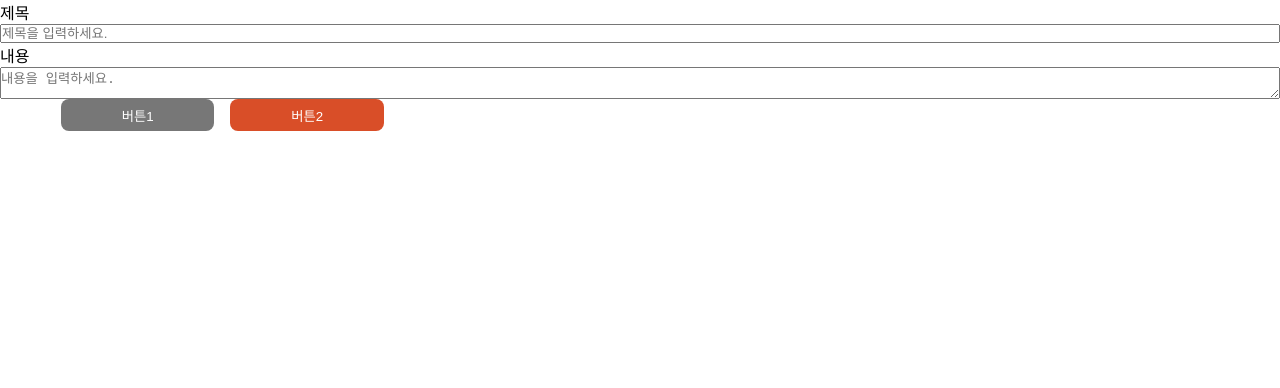
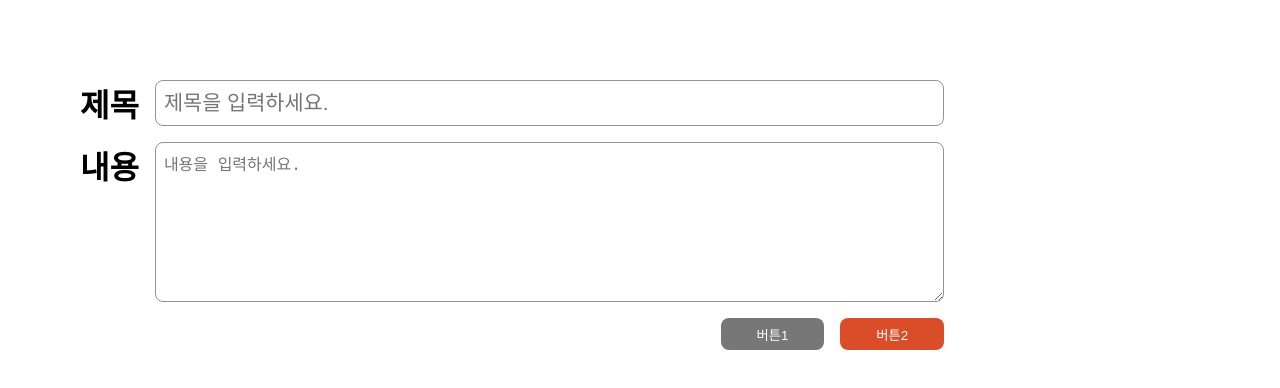
Before and after one commit to Toy2-Team3/sweety, a React (Create React App) app: page / in a window 1280 px wide. Shown: the top 388 px of the page. Built offline with nearby package versions, Linux system fonts and the light colour scheme.

Commit message:
Feat: 커뮤니티 글 작성페이지 디자인 완료

```diff
--- a/src/components/community/community-create-item/CommunityCreateItem.tsx
+++ /dev/null
@@ -1,24 +0,0 @@
-import React from 'react';
-import CommunityItemButtons from '../Community-item-buttons/CommunityItemButtons';
-import styled from 'styled-components';
-
-const InputForm = styled.form`
-  display: flex;
-  flex-direction: column;
-`;
-
-const CommunityCreateItem = () => {
-  return (
-    <div>
-      <InputForm>
-        <label>제목</label>
-        <input type="text" placeholder="제목을 입력하세요." />
-        <label>내용</label>
-        <textarea placeholder="내용을 입력하세요." />
-      </InputForm>
-      <CommunityItemButtons />
-    </div>
-  );
-};
-
-export default CommunityCreateItem;
--- /dev/null
+++ b/src/components/community/community-edit/CommunityEdit.tsx
@@ -0,0 +1,89 @@
+import React from 'react';
+import CommunityItemButtons from '../Community-item-buttons/CommunityItemButtons';
+import styled from 'styled-components';
+
+const EditWrapper = styled.div`
+  width: 80%;
+  height: 80vh;
+  padding: 5rem;
+
+  display: flex;
+  flex-direction: column;
+  gap: 1rem;
+
+  /* background-color: beige; */
+`;
+
+const InputForm = styled.form`
+  width: 100%;
+
+  display: flex;
+  flex-direction: column;
+  gap: 1rem;
+`;
+
+const InputWrapper = styled.div`
+  --width: 100%;
+  --padding: 0.5rem;
+
+  display: flex;
+  flex-direction: row;
+  gap: 1rem;
+  justify-content: left;
+  align-items: top;
+
+  label {
+    font-size: 2rem;
+    font-weight: bold;
+    white-space: nowrap;
+  }
+
+  input {
+    width: var(--width);
+    padding: var(--padding);
+
+    border-radius: 0.5rem;
+    border: 1px solid #949494;
+
+    font-size: 1.3rem;
+  }
+
+  textarea {
+    width: var(--width);
+    height: 10rem;
+    padding: var(--padding);
+
+    border-radius: 0.5rem;
+    border: 1px solid #949494;
+
+    font-size: 1rem;
+    font-weight: normal;
+  }
+`;
+
+const ButtonWrapper = styled.div`
+  display: flex;
+  justify-content: right;
+`;
+
+const CommunityEdit = () => {
+  return (
+    <EditWrapper>
+      <InputForm>
+        <InputWrapper>
+          <label htmlFor="title">제목</label>
+          <input type="text" placeholder="제목을 입력하세요." id="title" />
+        </InputWrapper>
+        <InputWrapper>
+          <label htmlFor="content">내용</label>
+          <textarea placeholder="내용을 입력하세요." id="content" />
+        </InputWrapper>
+      </InputForm>
+      <ButtonWrapper>
+        <CommunityItemButtons />
+      </ButtonWrapper>
+    </EditWrapper>
+  );
+};
+
+export default CommunityEdit;
--- a/src/components/community/index.tsx
+++ b/src/components/community/index.tsx
@@ -1,5 +1,5 @@
 import React from 'react';
-import CommunityCreateItem from './community-create-item/CommunityCreateItem';
+import CommunityEdit from './community-edit/CommunityEdit';
 // import CommunityItem from './community-item/CommunityItem';
 // import CommunityModal from './community-modal/CommunityModal';
 
@@ -11,7 +11,7 @@ const index = () => {
       <CommunityItem />
       <CommunityItem /> */}
       {/* <CommunityModal /> */}
-      <CommunityCreateItem />
+      <CommunityEdit />
     </div>
   );
 };
```
Also changed, not shown: src/pages/CommunityPage.tsx (added, +7 -0 lines).
